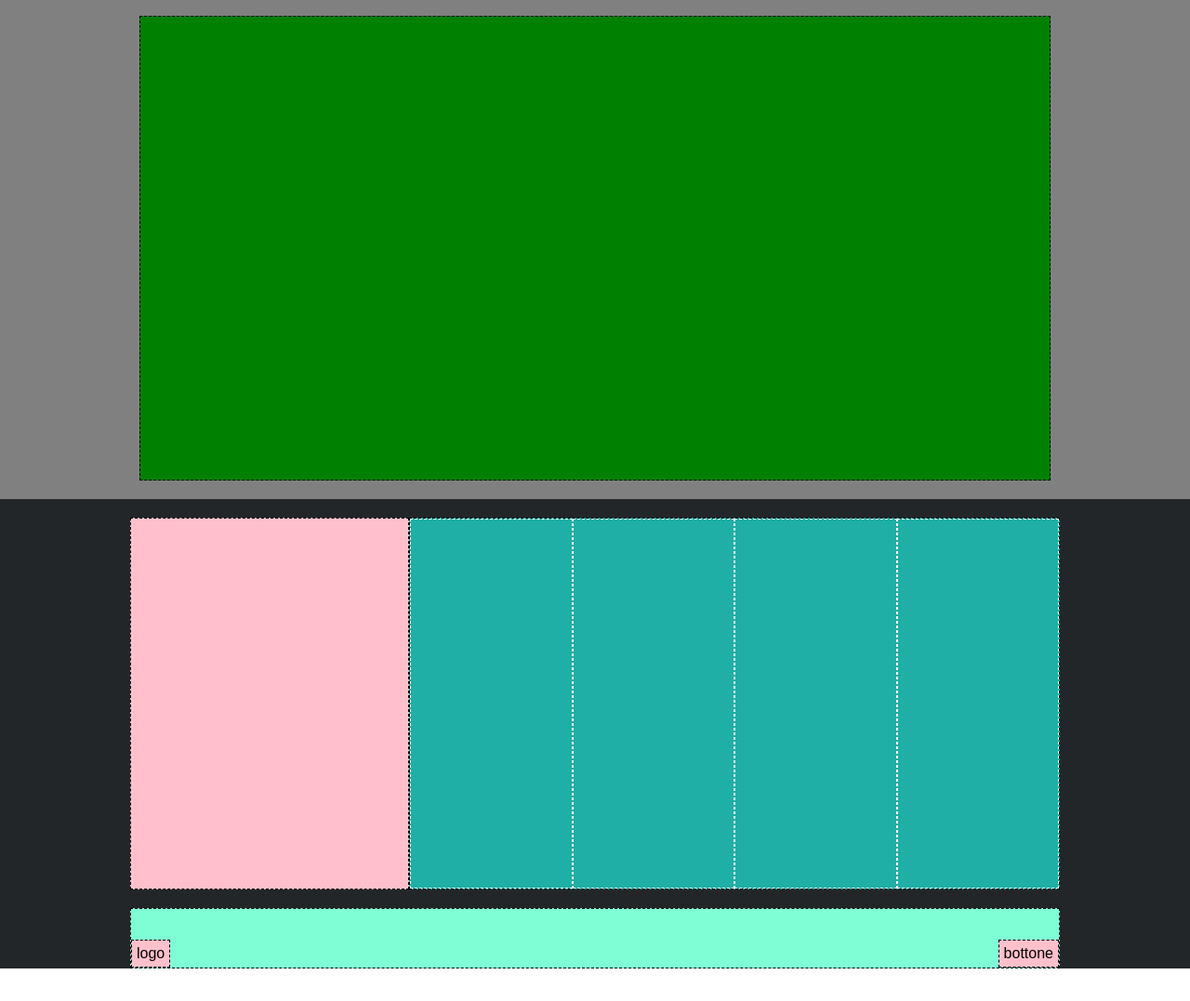
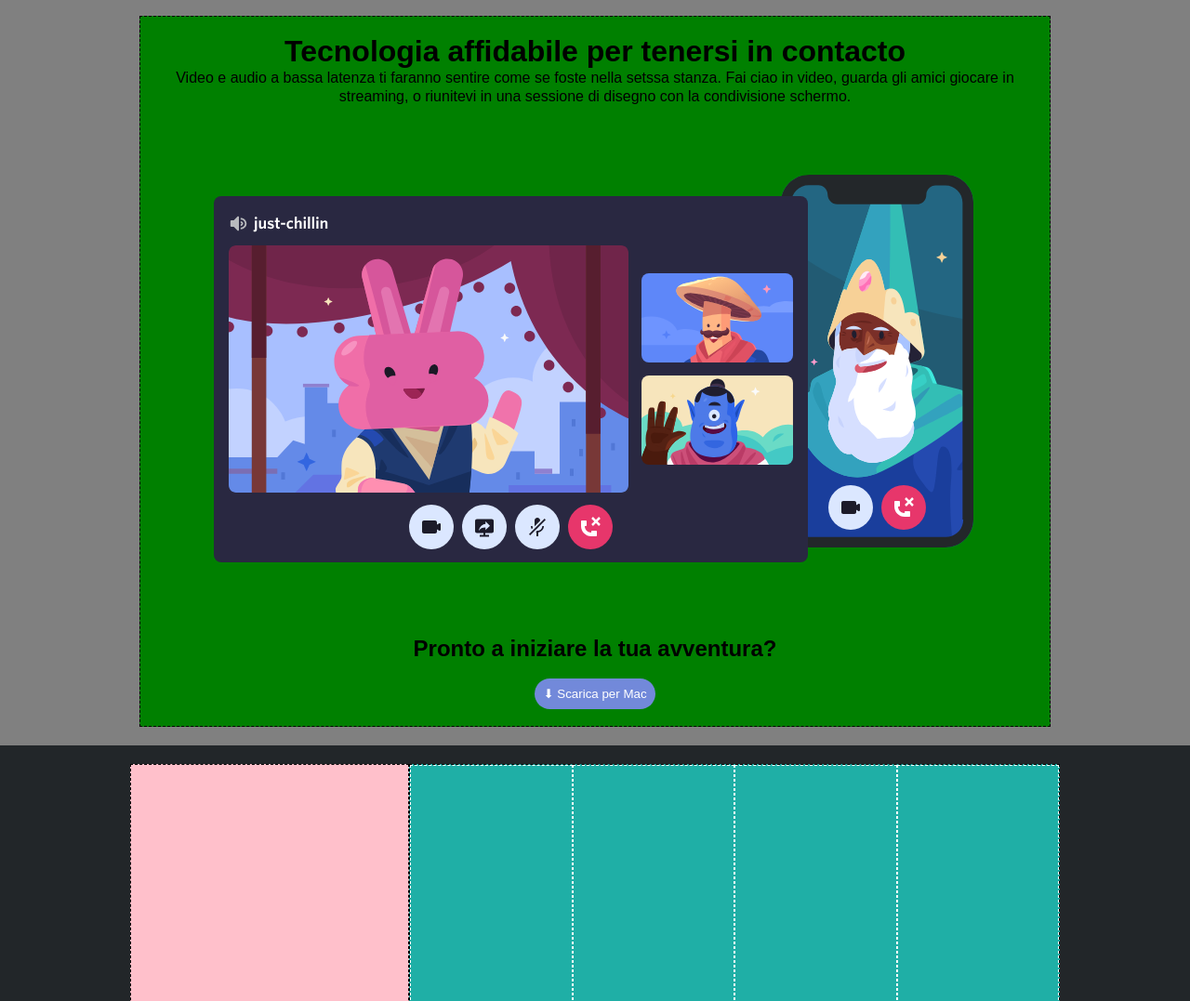
Before and after one commit to giuseppemsabino/htmlcss-discord, a plain HTML site: page index.html in a window 1280 px wide. Shown: the part 1723-2800 px from the top of the page at 93% size. Before the commit the page ends 2765 px from the top, so only its background shows below. Drawn offline with Linux system fonts and the light colour scheme.

Commit message:
bottom text and button fixed

```diff
--- a/css/style.css
+++ b/css/style.css
@@ -41,11 +41,11 @@ body {
   font-family: Arial, Helvetica, sans-serif;
 }
 
-p{
+p {
   line-height: 20px;
 }
 
-.titles{
+.titles {
   font-size: 2rem;
   font-weight: bolder;
 }
@@ -83,7 +83,7 @@ p{
 .small-square {
   width: 80%;
   height: 300px;
- /* border: 1px dashed black;*/
+  /* border: 1px dashed black;*/
   margin-top: 20px;
   margin-bottom: 20px;
   background-color: transparent;
@@ -95,7 +95,7 @@ p{
   color: white;
 }
 
-.text-container{
+.text-container-top {
   padding: 10px 85px;
 }
 
@@ -113,7 +113,6 @@ p{
   background-image: url("../img/jumbo.png");
   background-size: cover;
   background-attachment: local;
-
 }
 
 .main-section:nth-child(even) {
@@ -141,14 +140,13 @@ p{
   margin-top: 20px;
   margin-bottom: 20px;
   background-color: transparent;
-
 }
 
-.study-group-img{
+.study-group-img {
   background-image: url(../img/item1.svg);
   background-size: cover;
 }
-.container-text{
+.container-text {
   display: flex;
   justify-content: center;
   flex-direction: column;
@@ -157,13 +155,13 @@ p{
   padding-right: 130px;
 }
 
-.just-chill-img{
-  background-image: url('../img/item2.svg');
+.just-chill-img {
+  background-image: url("../img/item2.svg");
   background-size: cover;
 }
 
-.coach-img{
-  background-image: url('../img/item3.svg');
+.coach-img {
+  background-image: url("../img/item3.svg");
   background-size: cover;
 }
 .col-small {
@@ -176,15 +174,30 @@ p{
   display: flex;
 }
 
-
-
 .big-square {
   width: 100%;
-  height: 500px;
+  height: 765px;
   border: 1px dashed black;
   margin-top: 20px;
   margin-bottom: 20px;
   background-color: green;
+  text-align: center;
+  display: flex;
+  align-items: center;
+  flex-direction: column;
+  justify-content: center;
+}
+
+.subtitle-bottom{
+
+}
+
+button{
+  padding: 9px;
+  border-radius: 50px;
+  border: none;
+  color: white;
+  background-color: #7289da;
 }
 
 footer {
--- a/index.html
+++ b/index.html
@@ -27,10 +27,11 @@
 
     <main class="">
         <div class="main-section">
+
         <section class="small-square-section">
             <section class="containersmall ">
               <div class="small-square">
-                <div class="text-container-">
+                <div class="text-container-top">
                   <h1 class="titles">Il tuo posto per parlare</h1>
                   <br>
                   <p>che tu faccia parte di un club scolastico, gruppo di gamer, comunità artistica mondiale,
@@ -40,6 +41,7 @@
             </section>
         </div>
         </section>
+
       <section class="main-section">
         <div class="container">
           <div class="col-small ">
@@ -54,6 +56,7 @@
           <div class="col-big study-group-img"></div>
         </div>
       </section>
+
       <section class="main-section">
         <div class="container">
           <div class="col-big just-chill-img"></div>
@@ -67,6 +70,7 @@
           </div>
           </div>
         </div>
+
       </section>
       <section class="main-section">
         <div class="container">
@@ -82,12 +86,40 @@
           </div>
           <div class="col-big coach-img"></div>
         </div>
+
       </section>
       <section class="main-section">
         <div class="container">
-          <div class="big-square"></div>
+          <div class="big-square">
+            <div class="upper-last-section">
+              <h1 class="titles">
+                Tecnologia affidabile per tenersi in contacto
+              </h1>
+              <p>
+                Video e audio a bassa latenza ti faranno sentire come se foste nella setssa stanza. Fai ciao in video, guarda gli amici giocare in streaming, o riunitevi in una sessione di disegno con la condivisione schermo.
+              </p>
+            </div>
+
+            <br>
+
+            <div class="img-last-section">
+              <img src="./img/item4-big.svg" alt="img-big-bottom">
+            </div>
+
+            <br>
+
+            <div class="bottom-last-section">
+              <h2 class="subtitle-bottom">Pronto a iniziare la tua avventura?</h2>
+            </div>
+            <br>
+            <div class="botton-scarica">
+              <button>&#11015 Scarica per Mac</button>
+
+            </div>
+          </div>
         </div>
       </section>
+
     </main>
 
     <footer class="page-footer">
```
